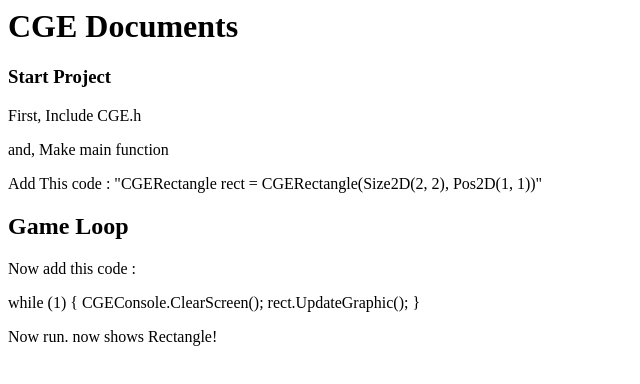
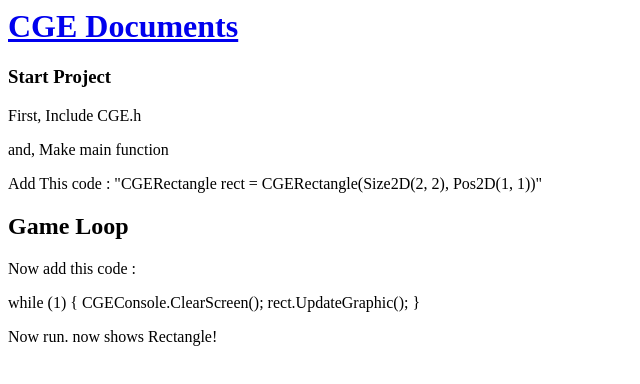
Before and after one commit to ADev531/TGE2D, a plain HTML site: page Documents/Start.html in a window 1280 px wide. Shown: the whole page, without its empty margins (0-640 px from the left). Drawn offline with Linux system fonts and the light colour scheme.

Commit message:
Update Start.html

```diff
--- a/Documents/Start.html
+++ b/Documents/Start.html
@@ -3,7 +3,7 @@
     <title>CGE Documents</title>
   </head>
   <body>
-    <h1>CGE Documents</h1>
+    <h1><a href="index.html">CGE Documents</a></h1>
     <h3>Start Project</h3>
     <p>First, Include CGE.h</p>
     <p>and, Make main function</p>
```
